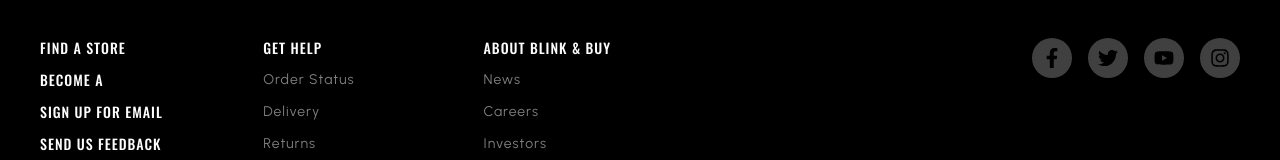
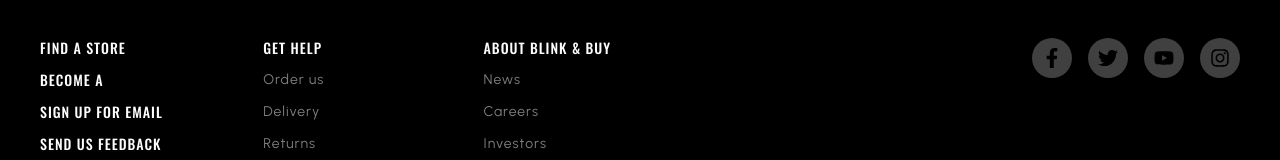
Before and after one commit to raunak1611/shoe-store-frontend, a Next.js app: page /failed in a window 1280 px wide. Shown: the part 748-908 px from the top of the page. Built offline with nearby package versions, Linux system fonts and the light colour scheme; no server answers.

Commit message:
Update Footer.jsx

```diff
--- a/components/Footer.jsx
+++ b/components/Footer.jsx
@@ -36,7 +36,7 @@
                 get help
               </div>
               <div className="text-sm text-white/[0.5] hover:text-white cursor-pointer">
-                Order Status
+                Order us
               </div>
               <div className="text-sm text-white/[0.5] hover:text-white cursor-pointer">
                 Delivery
```
